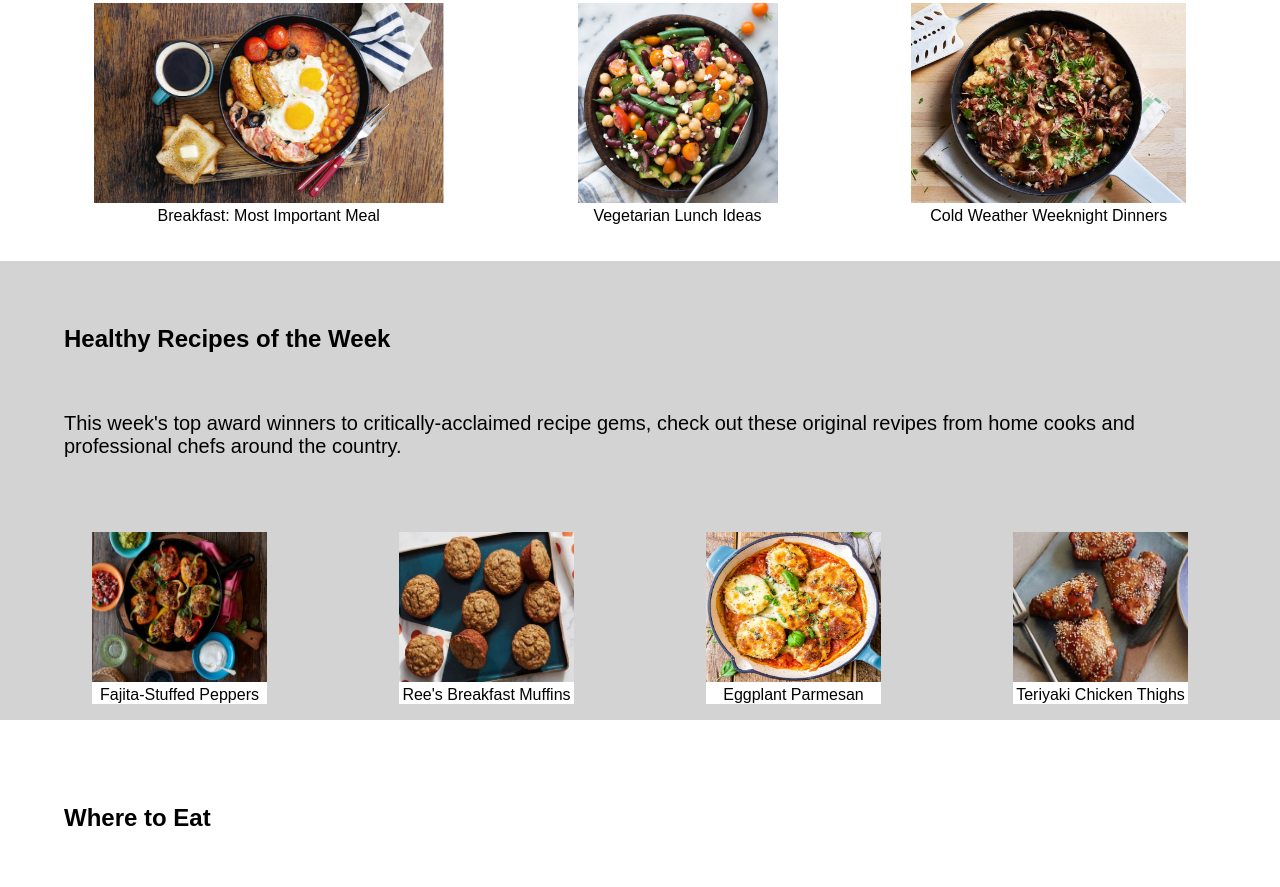
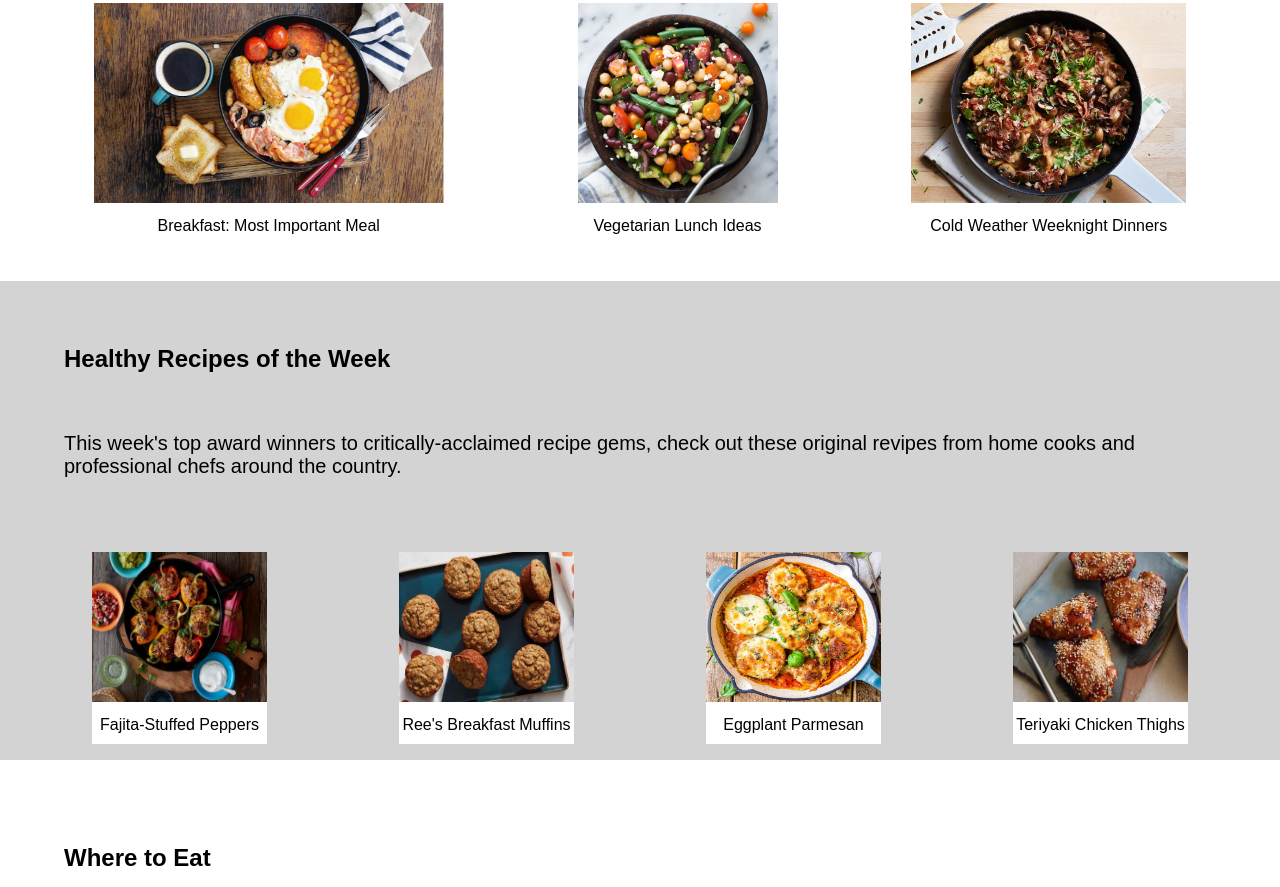
Before and after one commit to BraydenB-13/RY-PARIS, a plain HTML site: page index.html in a window 1280 px wide. Shown: the part 873-1760 px from the top of the page. Drawn offline with Linux system fonts and the light colour scheme.

Commit message:
captions

```diff
--- a/css/styles.css
+++ b/css/styles.css
@@ -74,6 +74,11 @@ figure {
     font-family: sans-serif;
     background-color: #ffffff;
     text-align: center;
+}
+
+figcaption {
+    padding-top: 10px;
+    padding-bottom: 10px;
 }
 
 .first-images1 {
```
